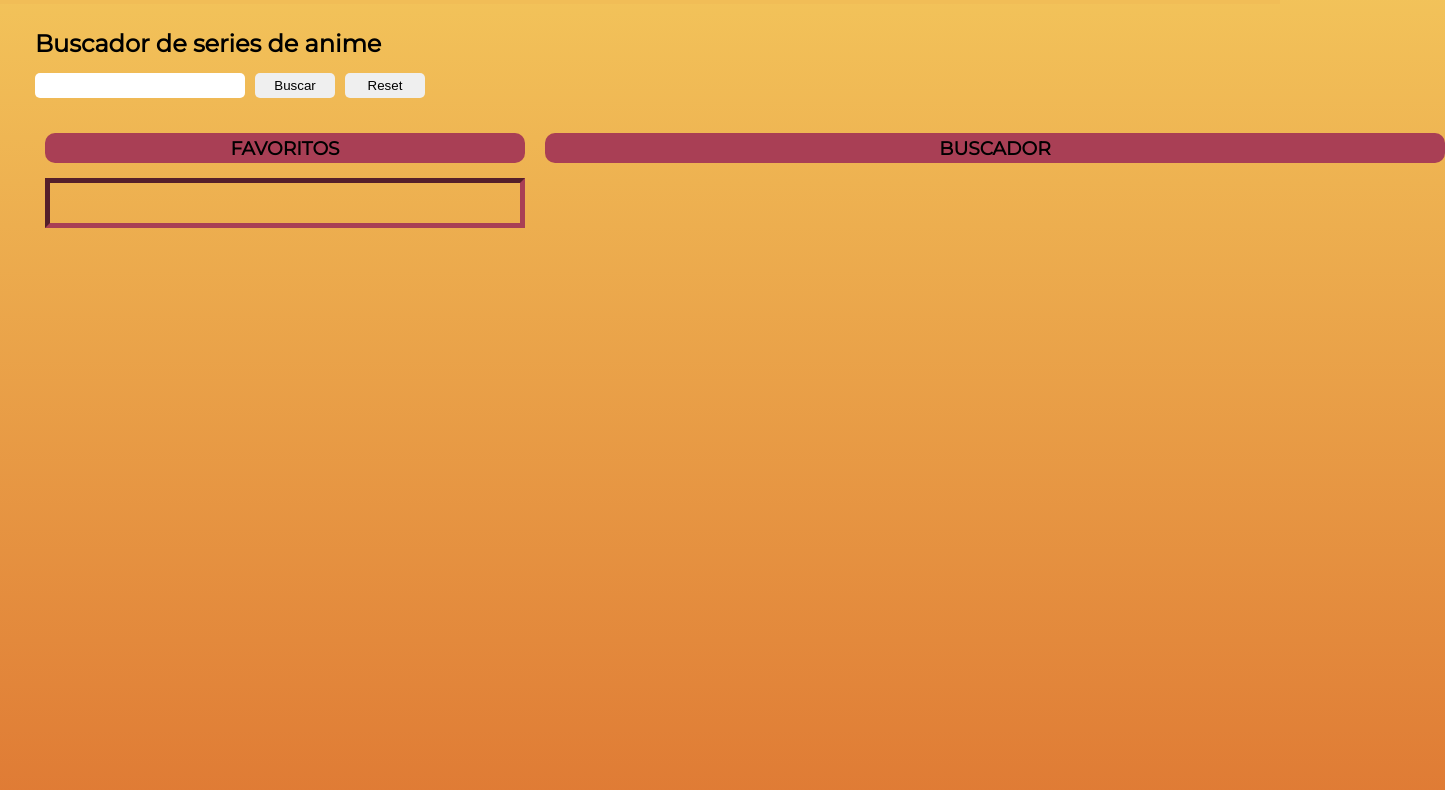
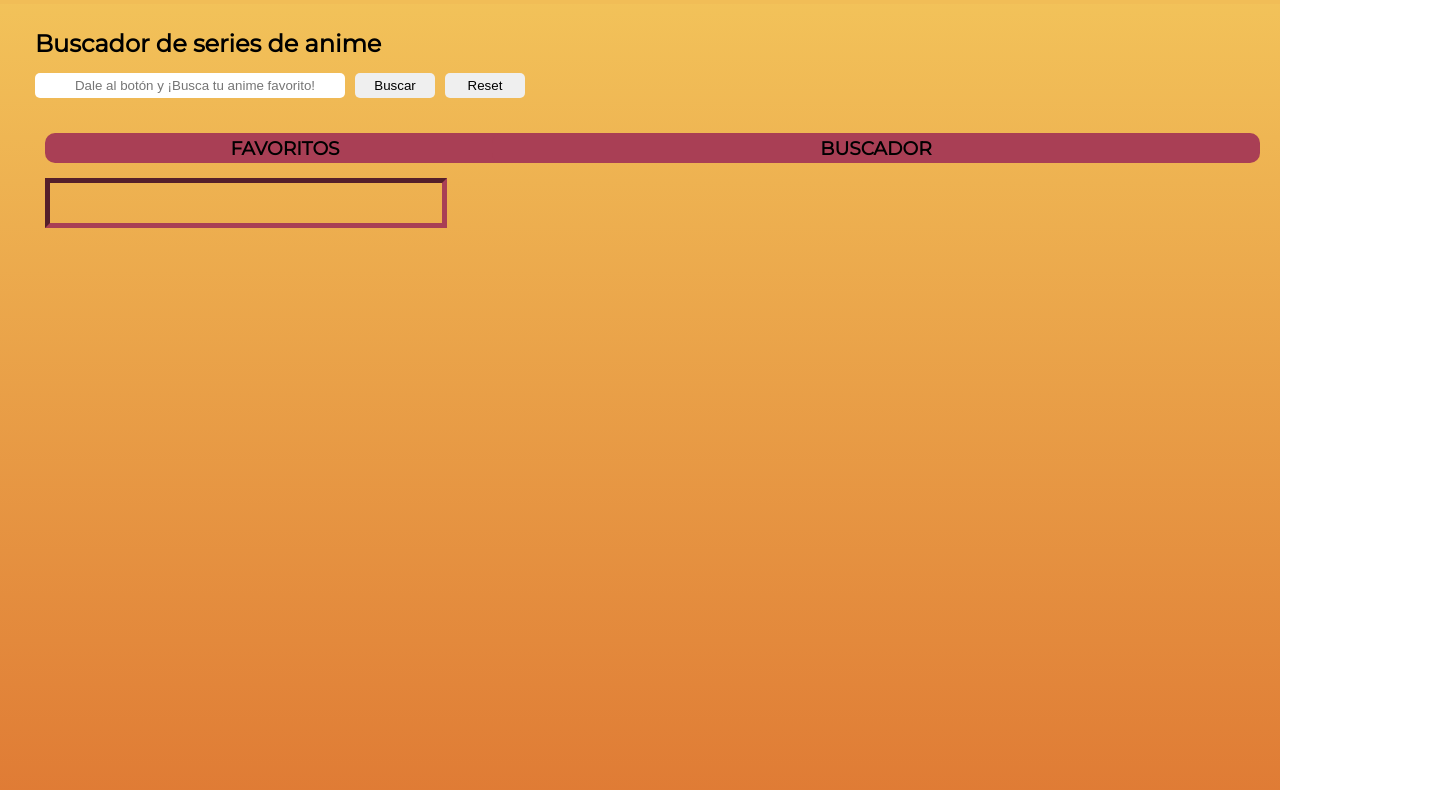
Before and after one commit to saramonzon22/modulo-2-evaluacion-final-saramonzon22, a website: page docs/index.html in a window 1280 px wide. Shown: the part 76-866 px from the top of the page, 1445 px wide, since content can reach past the window. Drawn offline with Linux system fonts and the light colour scheme; a web font is replaced by a local one.

Commit message:
npm rundocs

```diff
--- a/docs/index.html
+++ b/docs/index.html
@@ -41,7 +41,7 @@
           type="text"
           name=""
           id="input"
-          class="input-search input-search-js"
+          class="input-search input-search-js" placeholder="Dale al botón y ¡Busca tu anime favorito!"
         />
         <button class="button button-js-search">buscar</button>
         <button class="button button-js-reset">reset</button>
```
Also changed, not shown: docs/assets/css/main.css (+1 -1 lines), docs/assets/js/main.js (+1 -1 lines).
